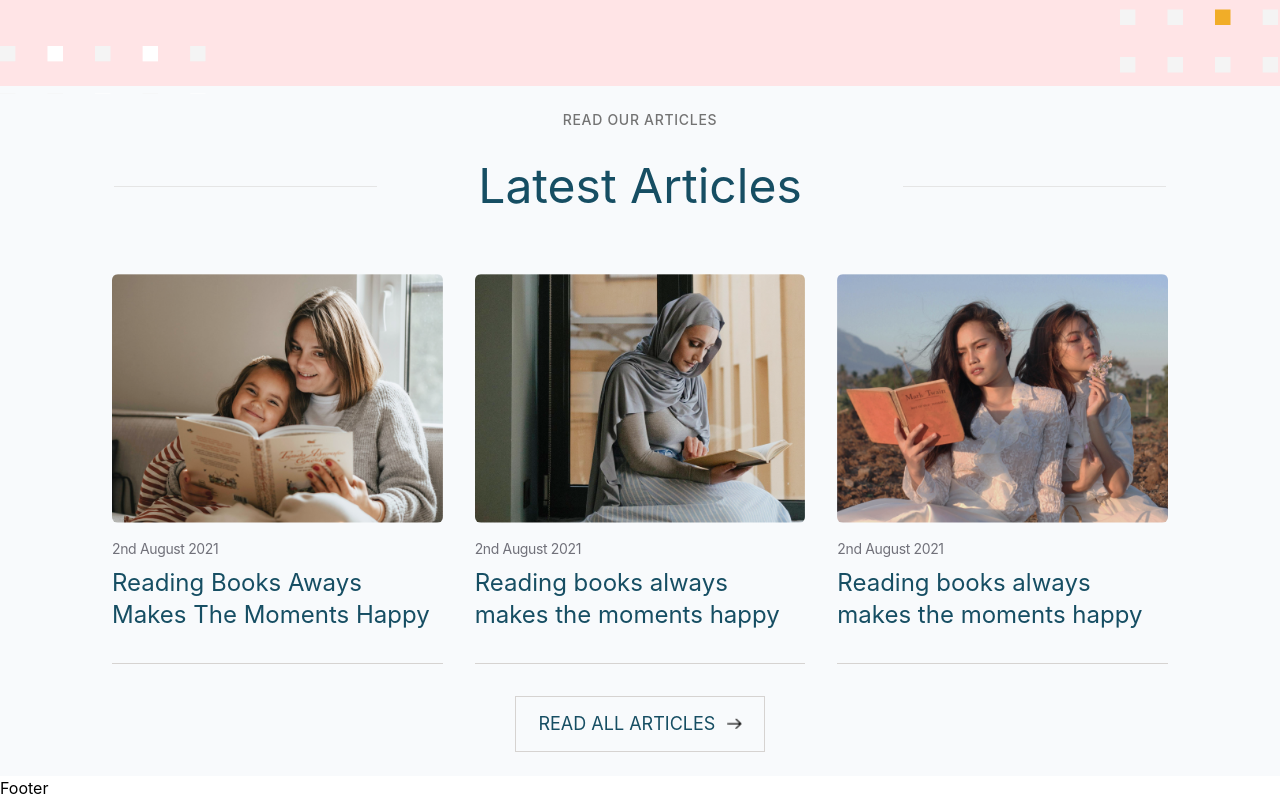
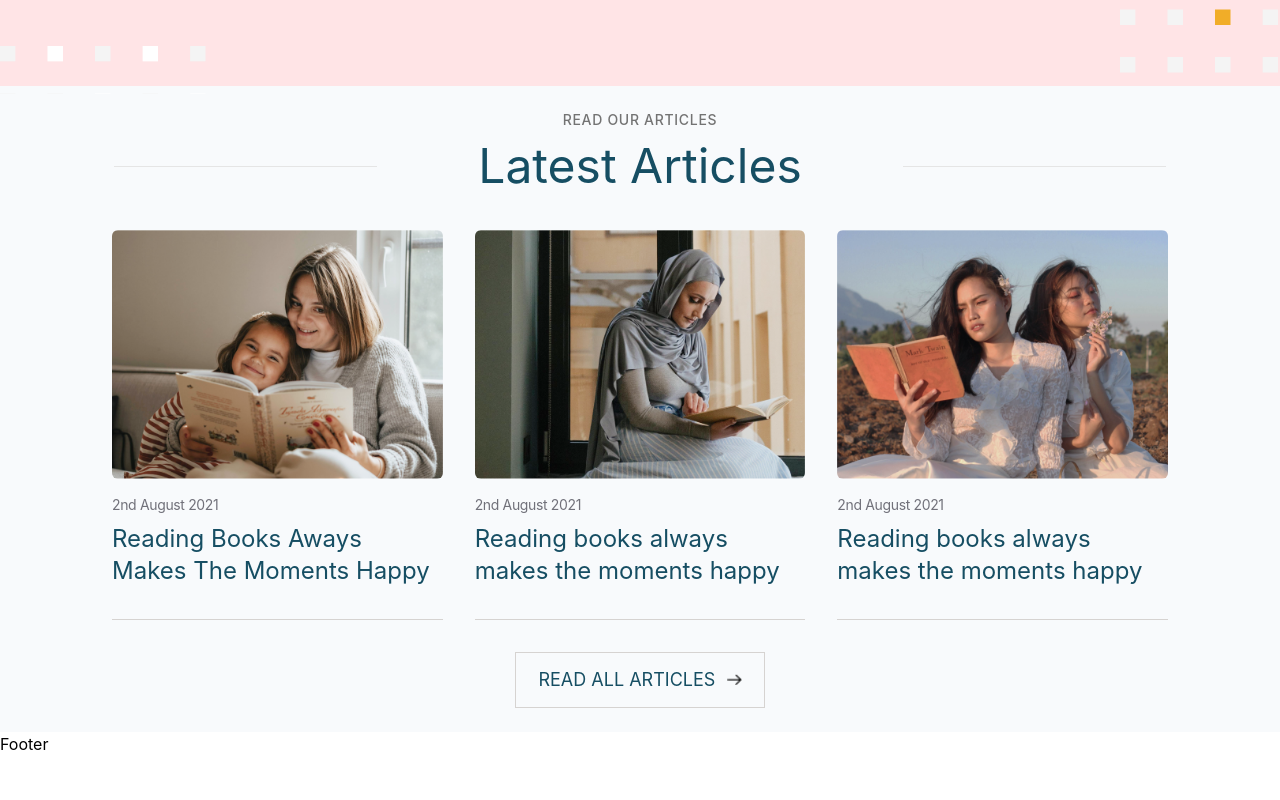
Before and after one commit to pallavee-2705/novelnest, a React (Create React App) app: page / in a window 1280 px wide. Shown: the part 3849-4649 px from the top of the page. After the commit the page ends 4605 px from the top, so only its background shows below. Built offline with nearby package versions, Linux system fonts and the light colour scheme.

Commit message:
made minor changes to articles

```diff
--- a/src/components/Articles.jsx
+++ b/src/components/Articles.jsx
@@ -30,7 +30,7 @@ const Articles = () => {
         Read our articles
       </div>
       {/* main heading  */}
-      <div className="mt-2 h-24 w-full flex justify-around">
+      <div className="mt-3 h-auto w-full flex justify-around">
         <div className='w-1/3 flex items-center justify-center '>
           <div className='bg-neutral-200 w-2/3 h-px'></div>
         </div>
```
